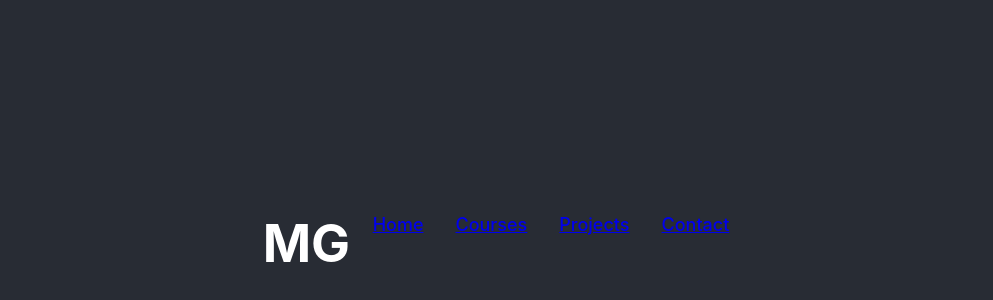
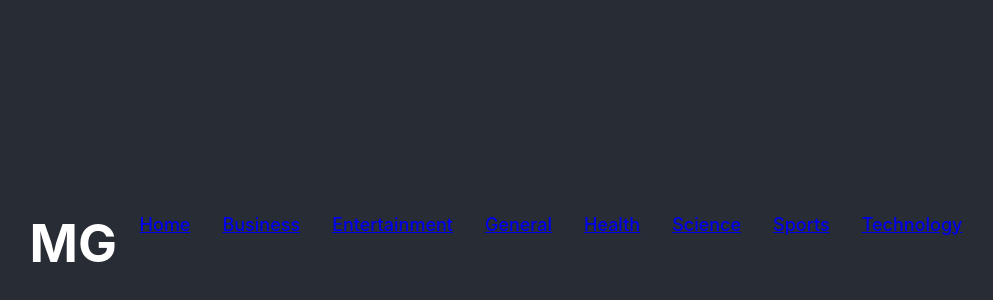
Before and after one commit to Matthew1320/news, a React (Create React App) app: page /#/ in a window 1280 px wide. Shown: the part 180-480 px from the top of the page, without its empty margins (136-1129 px from the left). Built offline with nearby package versions, Linux system fonts and the light colour scheme; no server answers.

Commit message:
navbar customized

```diff
--- a/src/components/NavBar/NavBar.js
+++ b/src/components/NavBar/NavBar.js
@@ -5,9 +5,13 @@ import { RiMenu3Line, RiCloseLine } from 'react-icons/ri';
 const Menu = () => (
   <>
     <p><a href='#home'>Home</a></p>
-    <p><a href='#courses'>Courses</a></p>
-    <p><a href='#projects'>Projects</a></p>
-    <p><a href='#contact'>Contact</a></p>
+    <p><a href='#business'>Business</a></p>
+    <p><a href='#entertainment'>Entertainment</a></p>
+    <p><a href='#general'>General</a></p>
+    <p><a href='#health'>Health</a></p>
+    <p><a href='#science'>Science</a></p>
+    <p><a href='#sports'>Sports</a></p>
+    <p><a href='#technology'>Technology</a></p>
   </>
 )
 
```
